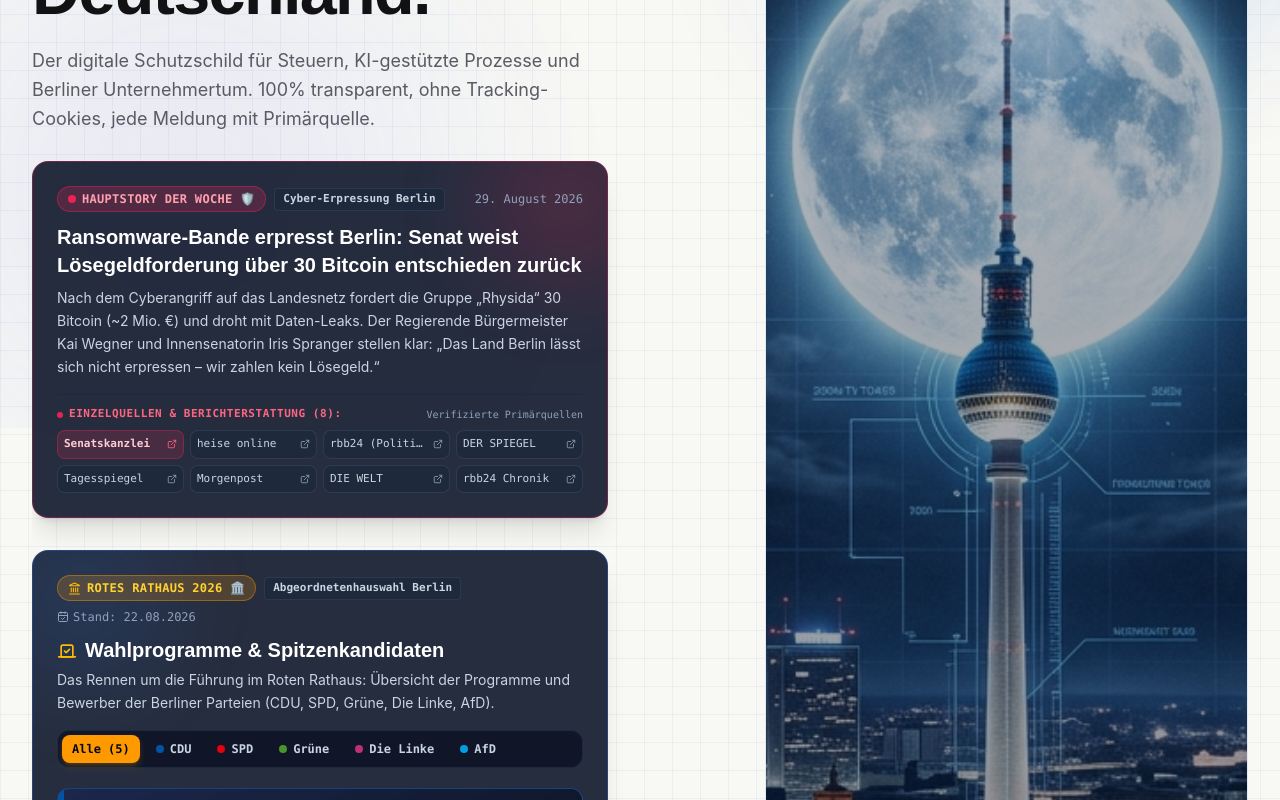
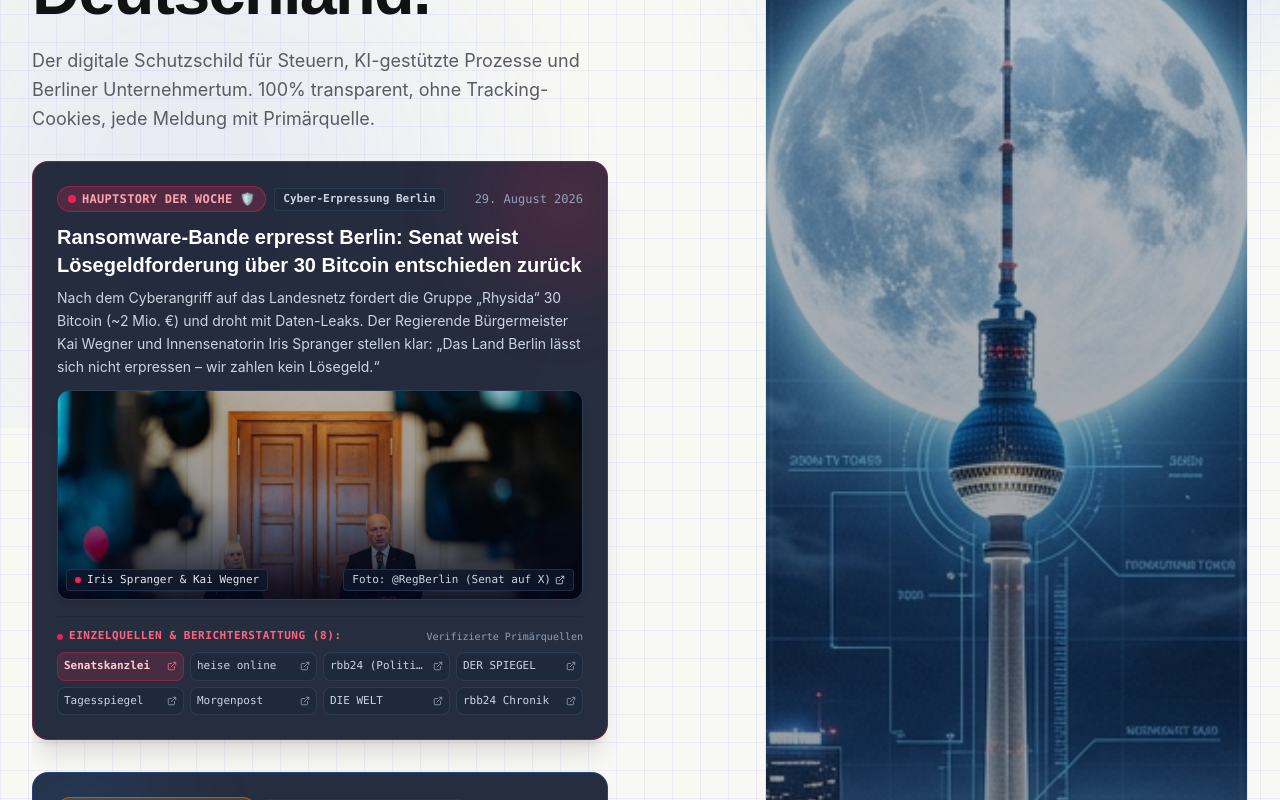
Before and after one commit to OrhanHero/herotax, a React (Vite) app: page / in a window 1280 px wide. Shown: the part 372-1172 px from the top of the page. Built offline with nearby package versions, Linux system fonts and the light colour scheme; no server answers.

Commit message:
content: Add official Senat press statement photo with Spranger & Wegner to Hauptstory and News Hub

```diff
--- a/src/components/sections/HeroSection.jsx
+++ b/src/components/sections/HeroSection.jsx
@@ -154,9 +154,36 @@ const HeroSection = () => {
               </a>
 
               {/* Story Teaser */}
-              <p className="text-sm text-slate-300 leading-relaxed mb-4 relative z-10">
+              <p className="text-sm text-slate-300 leading-relaxed mb-3 relative z-10">
                 Nach dem Cyberangriff auf das Landesnetz fordert die Gruppe „Rhysida“ 30 Bitcoin (~2 Mio. €) und droht mit Daten-Leaks. Der Regierende Bürgermeister Kai Wegner und Innensenatorin Iris Spranger stellen klar: „Das Land Berlin lässt sich nicht erpressen – wir zahlen kein Lösegeld.“
               </p>
+
+              {/* Offizielles Pressefoto des Berliner Senats */}
+              <div className="relative rounded-xl overflow-hidden mb-4 border border-slate-700/80 shadow-md group/img relative z-10">
+                <img
+                  src="/images/senat_statement_ransomware.jpg"
+                  alt="Innensenatorin Iris Spranger (links) und Regierender Bürgermeister Kai Wegner (rechts) bei der Stellungnahme zur Erpressung"
+                  className="w-full h-44 sm:h-52 object-cover object-top brightness-95 group-hover/img:scale-[1.02] transition-transform duration-500"
+                  loading="lazy"
+                />
+                <div className="absolute inset-0 bg-gradient-to-t from-slate-950/90 via-slate-950/20 to-transparent pointer-events-none" />
+                <div className="absolute bottom-2 left-2 right-2 flex items-center justify-between text-[11px] font-mono text-slate-200">
+                  <span className="bg-slate-900/80 backdrop-blur-md px-2 py-0.5 rounded border border-slate-700/60 flex items-center gap-1.5">
+                    <span className="w-1.5 h-1.5 rounded-full bg-rose-500" />
+                    Iris Spranger &amp; Kai Wegner
+                  </span>
+                  <a
+                    href="https://x.com/RegBerlin/status/2093358558603551024/photo/1"
+                    target="_blank"
+                    rel="noopener noreferrer"
+                    onClick={(e) => e.stopPropagation()}
+                    className="bg-slate-900/80 hover:bg-slate-800 backdrop-blur-md px-2 py-0.5 rounded border border-slate-700/60 text-slate-300 hover:text-white flex items-center gap-1 transition-colors"
+                  >
+                    <span>Foto: @RegBerlin (Senat auf X)</span>
+                    <ExternalLink size={10} />
+                  </a>
+                </div>
+              </div>
 
               {/* Individuell aufgelistete Primärquellen */}
               <div className="pt-3 border-t border-slate-800 text-xs relative z-10 space-y-2">
--- a/src/components/sections/NewsHub.jsx
+++ b/src/components/sections/NewsHub.jsx
@@ -210,6 +210,37 @@ const NewsHub = () => {
                 <p className="text-base leading-relaxed mb-4 max-w-2xl" style={{ color: T.muted }}>
                   {featured.excerpt}
                 </p>
+
+                {/* Offizielles Pressefoto bei hinterlegtem Bild */}
+                {featured.image && (
+                  <div className="relative rounded-2xl overflow-hidden mb-6 border border-slate-200 dark:border-slate-800 shadow-md group/img">
+                    <img
+                      src={featured.image}
+                      alt={featured.imageAlt || featured.title}
+                      className="w-full h-52 sm:h-72 object-cover object-top brightness-95 group-hover/img:scale-[1.02] transition-transform duration-500"
+                      loading="lazy"
+                    />
+                    <div className="absolute inset-0 bg-gradient-to-t from-slate-950/80 via-slate-950/20 to-transparent pointer-events-none" />
+                    <div className="absolute bottom-3 left-3 right-3 flex items-center justify-between text-xs font-mono text-white">
+                      <span className="bg-slate-900/85 backdrop-blur-md px-2.5 py-1 rounded-lg border border-slate-700/60 flex items-center gap-1.5">
+                        <span className="w-1.5 h-1.5 rounded-full bg-rose-500" />
+                        {featured.imageCaption || "Pressekonferenz im Roten Rathaus"}
+                      </span>
+                      {featured.imageSource && (
+                        <a
+                          href={featured.imageSource.href}
+                          target="_blank"
+                          rel="noopener noreferrer"
+                          onClick={(e) => e.stopPropagation()}
+                          className="bg-slate-900/85 hover:bg-slate-800 backdrop-blur-md px-2.5 py-1 rounded-lg border border-slate-700/60 text-slate-300 hover:text-white flex items-center gap-1 transition-colors"
+                        >
+                          <span>{featured.imageSource.label}</span>
+                          <ArrowUpRight size={12} />
+                        </a>
+                      )}
+                    </div>
+                  </div>
+                )}
 
                 {/* Dynamische Quellen- und Referenz-Kacheln */}
                 {featured.sources && featured.sources.length > 0 ? (
--- a/src/data/articles.js
+++ b/src/data/articles.js
@@ -153,6 +153,13 @@ export const ARTICLES = [
       "Nach dem schwerwiegenden Cyberangriff auf das Berliner Landesnetz verlangt die Hackergruppe „Rhysida“ 30 Bitcoin (rund 2 Millionen Euro) und droht mit Daten-Leaks im Darknet. Der Regierende Bürgermeister Kai Wegner und Innensenatorin Iris Spranger stellen unmissverständlich klar: Berlin zahlt kein Lösegeld. BKA, LKA und BSI ermitteln unter Hochdruck.",
     read: "5 Min",
     date: "29. August 2026",
+    image: "/images/senat_statement_ransomware.jpg",
+    imageAlt: "Innensenatorin Iris Spranger (links) und Regierender Bürgermeister Kai Wegner (rechts) bei der Stellungnahme",
+    imageCaption: "Iris Spranger & Kai Wegner · Offizielle Stellungnahme zur Ransomware-Erpressung",
+    imageSource: {
+      label: "Foto: @RegBerlin (Senatskanzlei auf X)",
+      href: "https://x.com/RegBerlin/status/2093358558603551024/photo/1",
+    },
     source: { label: "Senatskanzlei Berlin · Pressemitteilung", href: "https://www.berlin.de/rbmskzl/aktuelles/pressemitteilungen/2026/pressemitteilung.1708208.php" },
     sources: CYBER_ERPRESSUNG_SOURCES,
     featured: true,
--- a/src/services/articleService.js
+++ b/src/services/articleService.js
@@ -8,7 +8,7 @@
 
 import { BMDS_ITEMS, BSI_ITEMS, ARTICLES } from "../data/articles";
 
-const CACHE_PREFIX = "herotax_feed_v6_";
+const CACHE_PREFIX = "herotax_feed_v7_";
 export const CACHE_DURATION = 4 * 60 * 60 * 1000; // 4 Stunden — spiegelt den PHP-Cache (14400 s)
 
 /** type → welcher Feed-Proxy-Quellname abgefragt wird (siehe SOURCES in feed.php) */
```
Also changed, not shown: public/images/senat_statement_ransomware.jpg (added).
